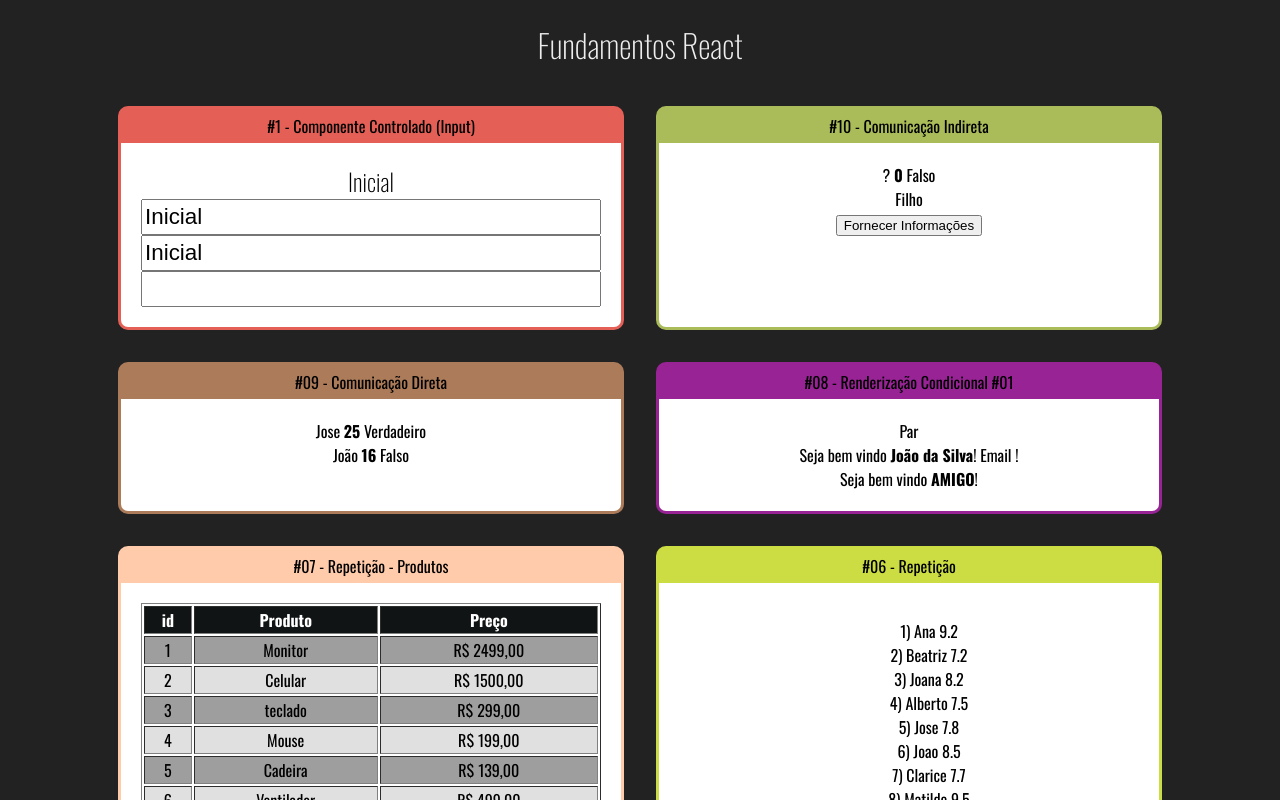
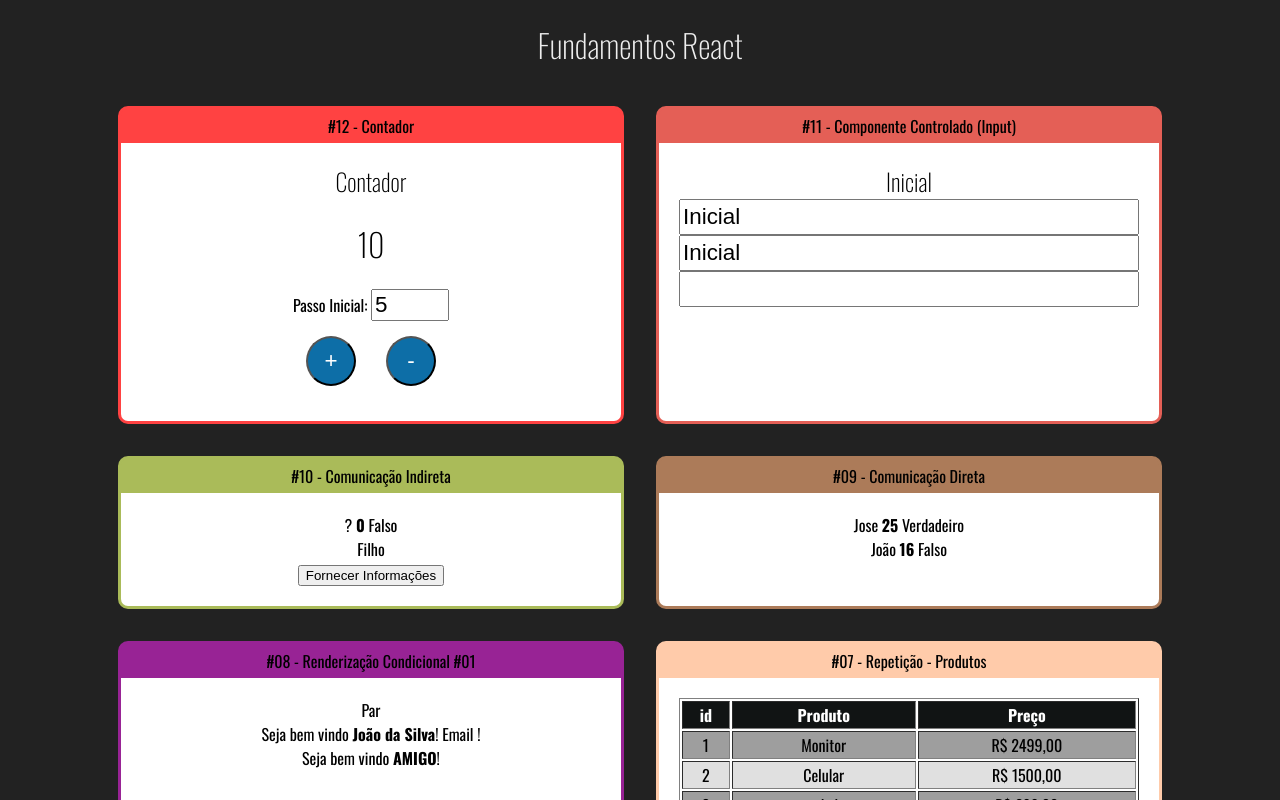
Before and after one commit to plinioaraujo/curso-react-redux, a React (Create React App) app: page / in a window 1280 px wide. Shown: the top 800 px of the page. Built offline with nearby package versions, Linux system fonts and the light colour scheme.

Commit message:
Curso React + redux - Componente Contador #1

```diff
--- a/src/App.jsx
+++ b/src/App.jsx
@@ -16,6 +16,7 @@
 import DiretaPai from "./components/comunicacao/DiretaPai";
 import IndiretaPai from "./components/comunicacao/IndiretaPai";
 import Input from "./components/formulario/Input";
+import Contador from "./components/contador/Contador";
 
 const App = () => {
   return (
@@ -24,7 +25,11 @@
         <h1>Fundamentos React</h1>
 
         <div className="Cards">
-          <Card titulo="#1 - Componente Controlado (Input)" color="#e45f56">
+
+          <Card titulo="#12 - Contador" color="#ff4242">
+           <Contador numeroInicial={10} passoInicial={5}/>
+          </Card>
+          <Card titulo="#11 - Componente Controlado (Input)" color="#e45f56">
             <Input/>
           </Card>
           <Card titulo="#10 - Comunicação Indireta" color="#aabb59">
--- /dev/null
+++ b/src/components/contador/Contador.css
@@ -0,0 +1,14 @@
+.Contador input {
+    font-size: 1.4rem;
+    width: 70px;
+}
+
+.Contador button{
+    margin: 15px;
+    font-size: 1.4rem;
+    height: 50px;
+    width: 50px;
+    border-radius: 50%;
+    background-color: #0d6ea7;
+    color: white;
+}
--- /dev/null
+++ b/src/components/contador/Contador.jsx
@@ -0,0 +1,53 @@
+import React, {Component} from 'react';
+import './Contador.css'
+class Contador extends Component{
+
+    state = {
+        numero : this.props.numeroInicial || 0,
+        passo: this.props.passoInicial || 0
+
+    }
+
+    // constructor(props){
+    //     super(props)
+
+    //     this.inc = this.inc.bind(this)
+    // }
+
+    //Usando Arrow Fuction é mais simples para altera o estado do componente
+    inc = () => {
+        this.setState({
+            numero: this.state.numero + this.state.passo,
+        });
+    }
+
+    dec = () => {
+        this.setState({
+            numero: this.state.numero - this.state.passo,
+        });
+    }
+
+    setPasso = (evento) => {
+        this.setState({
+            passo: +evento.target.value,
+        });
+    };
+
+    render() {
+        return (
+             <div className='Contador' >
+                 <h2>Contador</h2>
+                 <h1>{this.state.numero}</h1>
+                 <div>
+                     <label htmlFor="passoInput">Passo Inicial: </label>
+                     <input id='passoInput' type='number' value={this.state.passo} onChange={this.setPasso} ></input>
+                 </div>
+                 <button onClick={this.inc}>+</button>
+                 <button onClick={this.dec}>-</button>
+             </div>
+        );
+    }
+
+}
+
+export default Contador
```
